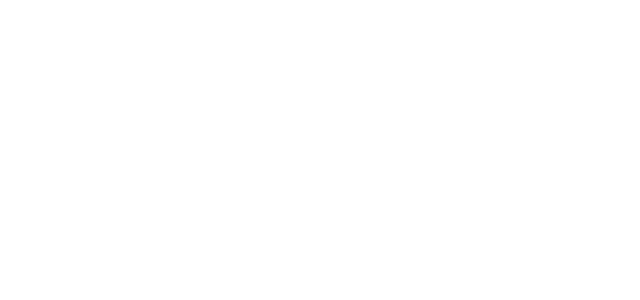
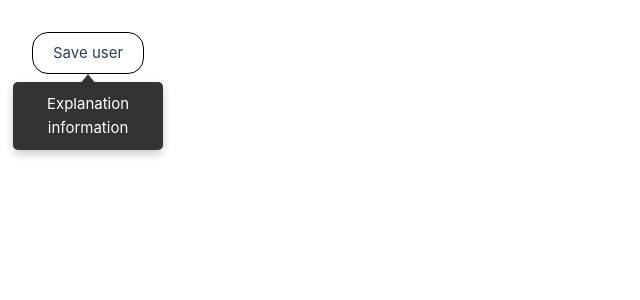
Before and after one commit to Misha158/vue-project, a Vue app: page / in a window 1280 px wide. Shown: the top 300 px of the page, without its empty margins (0-640 px from the left). Built offline with nearby package versions, Linux system fonts and the light colour scheme.

Commit message:
Feature - UiPopover base position

```diff
--- a/src/assets/base.css
+++ b/src/assets/base.css
@@ -36,19 +36,19 @@
   --section-gap: 160px;
 }
 
-@media (prefers-color-scheme: dark) {
-  :root {
-    --color-background: var(--vt-c-black);
-    --color-background-soft: var(--vt-c-black-soft);
-    --color-background-mute: var(--vt-c-black-mute);
+/*@media (prefers-color-scheme: dark) {*/
+/*  :root {*/
+/*    --color-background: var(--vt-c-black);*/
+/*    --color-background-soft: var(--vt-c-black-soft);*/
+/*    --color-background-mute: var(--vt-c-black-mute);*/
 
-    --color-border: var(--vt-c-divider-dark-2);
-    --color-border-hover: var(--vt-c-divider-dark-1);
+/*    --color-border: var(--vt-c-divider-dark-2);*/
+/*    --color-border-hover: var(--vt-c-divider-dark-1);*/
 
-    --color-heading: var(--vt-c-text-dark-1);
-    --color-text: var(--vt-c-text-dark-2);
-  }
-}
+/*    --color-heading: var(--vt-c-text-dark-1);*/
+/*    --color-text: var(--vt-c-text-dark-2);*/
+/*  }*/
+/*}*/
 
 *,
 *::before,
--- a/src/assets/main.css
+++ b/src/assets/main.css
@@ -16,12 +16,6 @@
   padding: 3px;
 }
 
-@media (hover: hover) {
-  a:hover {
-    background-color: hsla(160, 100%, 37%, 0.2);
-  }
-}
-
 /*@media (min-width: 1024px) {*/
 /*  body {*/
 /*    display: flex;*/
--- /dev/null
+++ b/src/features/UiPopoverPage.vue
@@ -0,0 +1,19 @@
+<template>
+  <div>
+    <UiPopover :position="'bottom'">
+      <button
+        class="border border-black py-2 px-5 rounded-2xl hover:bg-amber-200 active:bg-amber-400 transition cursor-pointer"
+      >
+        Save user
+      </button>
+
+      <template #popover> Explanation information </template>
+    </UiPopover>
+  </div>
+</template>
+
+<script setup lang="ts">
+import UiPopover from '@/ui-components/UiPopover.vue';
+</script>
+
+<style scoped></style>
--- /dev/null
+++ b/src/ui-components/UiPopover.vue
@@ -0,0 +1,129 @@
+<template>
+  <div class="popover-container" @mouseenter="showPopover">
+    <slot></slot>
+
+    <div
+      v-if="isPopoverVisible"
+      :class="['popover-content', popoverPosition]"
+      :style="popoverStyles"
+    >
+      <div class="popover-arrow" />
+      <div class="popover-inner">
+        <slot name="popover"></slot>
+      </div>
+    </div>
+  </div>
+</template>
+
+<script setup>
+import { ref, computed } from 'vue';
+
+const isPopoverVisible = ref(true);
+
+// Пропс для управления позиционированием поповера
+const props = defineProps({
+  position: {
+    type: String,
+    default: 'top', // по умолчанию поповер сверху
+    validator(value) {
+      return ['top', 'right', 'bottom', 'left'].includes(value);
+    },
+  },
+});
+
+// Состояние для позиционирования поповера
+const popoverPosition = computed(() => {
+  return `popover-content--${props.position}`;
+});
+
+// Стили для динамического позиционирования
+const popoverStyles = computed(() => {
+  switch (props.position) {
+    case 'top':
+      return { bottom: '120%', left: '50%', transform: 'translateX(-50%)' };
+    case 'right':
+      return { top: '50%', left: '120%', transform: 'translateY(-50%)' };
+    case 'bottom':
+      return { top: '120%', left: '50%', transform: 'translateX(-50%)' };
+    case 'left':
+      return { top: '50%', right: '120%', transform: 'translateY(-50%)' };
+    default:
+      return {};
+  }
+});
+
+const showPopover = () => {
+  isPopoverVisible.value = true;
+};
+
+const hidePopover = () => {
+  isPopoverVisible.value = false;
+};
+</script>
+
+<style scoped>
+.popover-container {
+  position: relative;
+  display: inline-block;
+}
+
+.popover-content {
+  position: absolute;
+  background-color: #333;
+  color: white;
+  padding: 10px;
+  border-radius: 5px;
+  min-width: 150px;
+  box-shadow: 0 4px 8px rgba(0, 0, 0, 0.2);
+  opacity: 1;
+  transition: opacity 0.3s;
+}
+
+.popover-content .popover-arrow {
+  position: absolute;
+  border-left: 8px solid transparent;
+  border-right: 8px solid transparent;
+  border-top: 8px solid transparent;
+  border-bottom: 8px solid transparent;
+}
+
+.popover-content--top .popover-arrow {
+  bottom: -8px;
+  left: 50%;
+  transform: translateX(-50%);
+  border-top: 10px solid #333;
+  border-bottom: none;
+}
+
+.popover-content--right .popover-arrow {
+  top: 50%;
+  left: -8px;
+  transform: translateY(-50%);
+  border-right: 10px solid #333;
+  border-left: none;
+}
+
+.popover-content--bottom .popover-arrow {
+  top: -8px;
+  left: 50%;
+  transform: translateX(-50%);
+  border-top: none;
+  border-bottom: 10px solid #333;
+}
+
+.popover-content--left .popover-arrow {
+  top: 50%;
+  right: -8px;
+  transform: translateY(-50%);
+  border-left: 10px solid #333;
+  border-right: none;
+}
+
+.popover-container:hover .popover-content {
+  opacity: 1;
+}
+
+.popover-inner {
+  text-align: center;
+}
+</style>
--- a/src/ui-components/UiPopoverPage.vue
+++ /dev/null
@@ -1,7 +0,0 @@
-<template>
-  <div>UiPopoverPage</div>
-</template>
-
-<script setup lang="ts"></script>
-
-<style scoped></style>
--- a/src/views/HomeView.vue
+++ b/src/views/HomeView.vue
@@ -1,9 +1,9 @@
 <template>
   <main>
-    <!--    <UiPopoverPage />-->
+    <UiPopoverPage />
   </main>
 </template>
 
 <script setup lang="ts">
-import UiPopoverPage from '@/ui-components/UiPopoverPage.vue';
+import UiPopoverPage from '@/features/UiPopoverPage.vue';
 </script>
```
